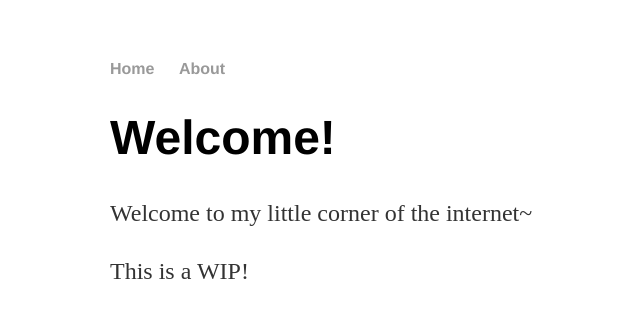
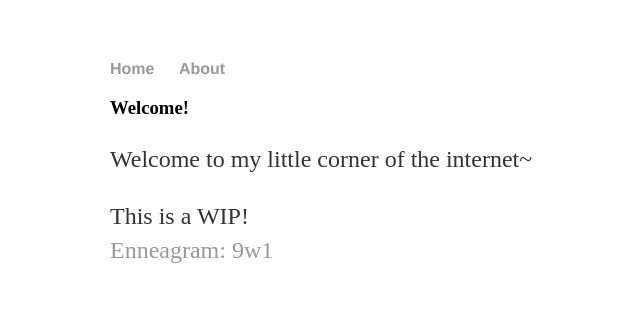
Before and after one commit to Eviechu/eviechu.github.io, a Jekyll site: the page index.html, which Jekyll copies as it is, in a window 1280 px wide. Shown: the top 318 px of the page, without its empty margins (82-722 px from the left). Built offline with Jekyll 4.4.1, drawn with Linux system fonts in a browser that asks for light colours.

Commit message:
Update index.html

```diff
--- a/index.html
+++ b/index.html
@@ -11,8 +11,11 @@
 	        	<li><a href="/about">About</a></li>
     		</ul>
 		</nav>
-		<h1>Welcome!</h1>
+		<h3>Welcome!</h3>
 		<p>Welcome to my little corner of the internet~</p>
-		<p>This is a WIP!</p>
+		<p>
+		This is a WIP!
+		<br><a href="https://www.enneagraminstitute.com/type-9">Enneagram: 9w1</a></br>
+		</p>
 	</body>
 </html>
```
